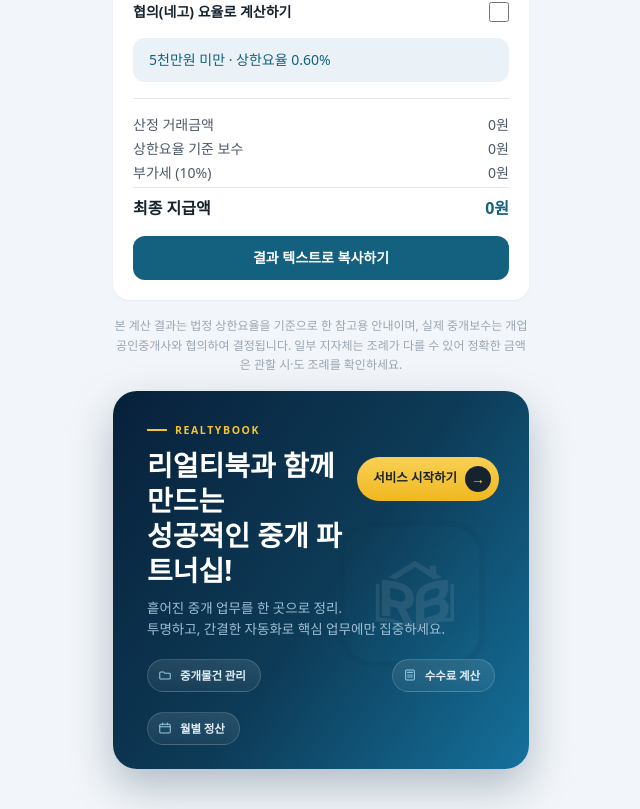
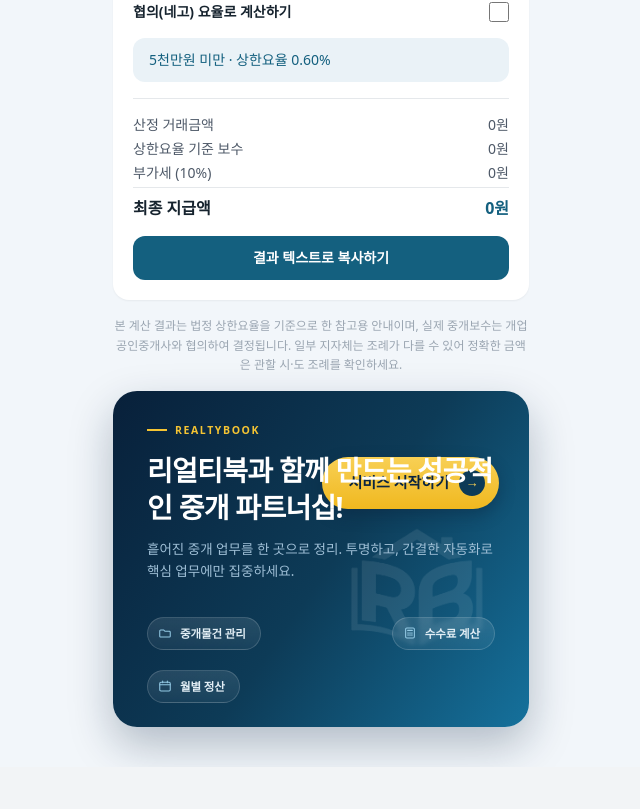
Before and after one commit to retools-labs/calc-realty, a Next.js app: page / in a window 1280 px wide. Shown: the part 549-1358 px from the top of the page, without its empty margins (319-959 px from the left). After the commit the page ends 1316 px from the top, so only its background shows below. Built offline with nearby package versions, Linux system fonts and the light colour scheme.

Commit message:
배너 헤드라인/CTA/워터마크 실제 디자인 값으로 재수정

```diff
--- a/app/page.tsx
+++ b/app/page.tsx
@@ -122,11 +122,11 @@
       >
         {/* 배경 워터마크 RB 로고 (연하게) */}
         <img
-          src="/icons/icon-512.png"
+          src="/icons/rb-mark-white.png"
           alt=""
           aria-hidden="true"
           className="pointer-events-none absolute"
-          style={{ width: 150, height: 150, right: 42, top: 128, opacity: 0.09, borderRadius: 24 }}
+          style={{ width: 150, height: 126, right: 42, top: 128, opacity: 0.09 }}
         />
 
         {/* CTA 버튼 (절대 위치) */}
@@ -135,14 +135,15 @@
           style={{
             top: 66,
             right: 30,
-            gap: 8,
+            gap: 10,
             background: "linear-gradient(180deg,#f8d055,#f0b81f)",
             borderRadius: 999,
-            padding: "9px 8px 9px 16px",
-            fontSize: 12.5,
-            fontWeight: 700,
-            color: "#16232E",
+            padding: "13px 14px 13px 26px",
+            fontSize: 15,
+            fontWeight: 800,
+            color: "#0a2540",
             whiteSpace: "nowrap",
+            boxShadow: "0 6px 16px rgba(8,32,58,0.35)",
           }}
         >
           서비스 시작하기
@@ -152,9 +153,9 @@
               width: 26,
               height: 26,
               borderRadius: "50%",
-              background: "#16232E",
+              background: "#0d3b57",
               color: "#f8d055",
-              fontSize: 14,
+              fontSize: 13,
               lineHeight: 1,
             }}
           >
@@ -162,39 +163,46 @@
           </span>
         </span>
 
+        {/* 콘텐츠 컬럼 (라벨+헤드라인+서브텍스트+칩) */}
+        <div className="relative" style={{ maxWidth: 350 }}>
           {/* 상단 라벨 */}
-        <div className="relative flex items-center" style={{ gap: 8, maxWidth: 200 }}>
+          <div className="flex items-center" style={{ gap: 8, marginBottom: 14 }}>
             <span style={{ width: 20, height: 2, background: "#f5c433" }} />
-          <span style={{ fontSize: 10.5, fontWeight: 700, letterSpacing: 1.6, color: "#f5c433" }}>
+            <span style={{ fontSize: 10.5, fontWeight: 800, letterSpacing: 1.6, color: "#f5c433" }}>
               REALTYBOOK
             </span>
           </div>
 
           {/* 헤드라인 */}
           <p
-          className="relative text-white"
-          style={{ marginTop: 10, maxWidth: 200, fontSize: 28, fontWeight: 800, lineHeight: 1.25 }}
+            className="text-white"
+            style={{
+              fontSize: 28,
+              fontWeight: 800,
+              lineHeight: 1.3,
+              letterSpacing: -0.7,
+              marginBottom: 13,
+              textWrap: "pretty",
+            }}
           >
-          리얼티북과 함께 만드는
-          <br />
-          성공적인 중개 파트너십!
+            리얼티북과 함께 만드는 성공적인 중개 파트너십!
           </p>
 
           {/* 서브텍스트 */}
           <p
-          className="relative"
-          style={{ marginTop: 10, maxWidth: 300, fontSize: 13.5, lineHeight: 1.5, color: "#9fbfd6" }}
+            style={{
+              fontSize: 13.5,
+              lineHeight: 1.65,
+              color: "#9fbfd6",
+              marginBottom: 34,
+              textWrap: "pretty",
+            }}
           >
-          흩어진 중개 업무를 한 곳으로 정리.
-          <br />
-          투명하고, 간결한 자동화로 핵심 업무에만 집중하세요.
+            흩어진 중개 업무를 한 곳으로 정리. 투명하고, 간결한 자동화로 핵심 업무에만 집중하세요.
           </p>
 
           {/* 기능 칩 */}
-        <div
-          className="relative flex flex-wrap items-center"
-          style={{ marginTop: 20, gap: 20, justifyContent: "space-between" }}
-        >
+          <div className="flex flex-wrap items-center" style={{ gap: 20, justifyContent: "space-between" }}>
             {BANNER_FEATURES.map((f) => (
             <span
               key={f.label}
@@ -222,6 +230,7 @@
               </span>
             </span>
             ))}
+          </div>
         </div>
       </a>
     </div>
```
Lines whose indentation alone changed are shown as unchanged.
